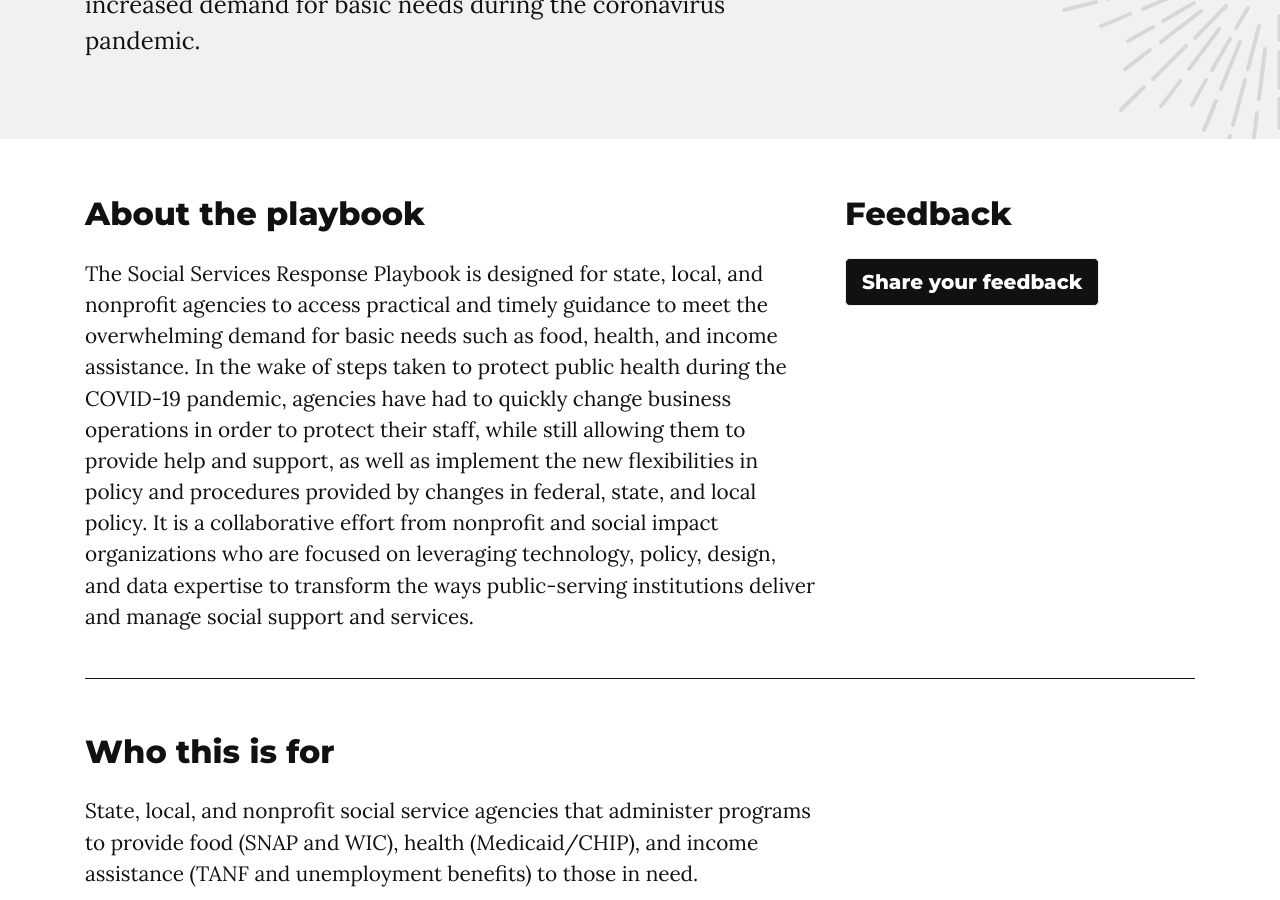
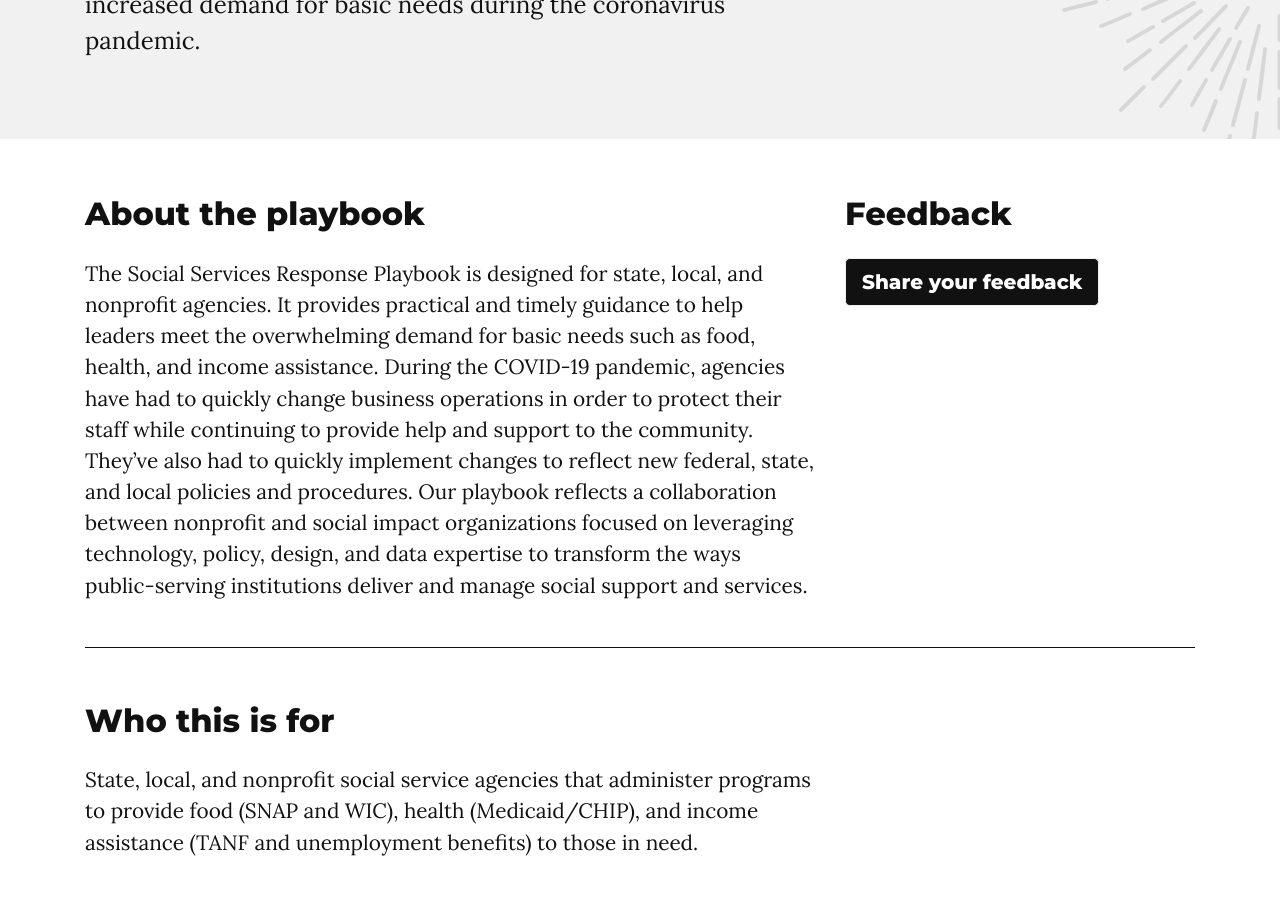
Before and after one commit to Social-Tech-Collab/socialtechcollaborative, a Jekyll site: the page built from index.html, in a window 1280 px wide and 900 px high, scrolled down 386 px. Built offline with Jekyll 4.4.1, drawn with Linux system fonts in a browser that asks for light colours; nearby versions of some CDN libraries; some web fonts are replaced; the list of posts is cut into pages by our own code.

Commit message:
update copy

```diff
--- a/index.html
+++ b/index.html
@@ -19,7 +19,7 @@
     <div class="row">
         <div class="col-lg-8">
             <h2>About the playbook</h2>
-            <p>The Social Services Response Playbook is designed for state, local, and nonprofit agencies to access practical and timely guidance to meet the overwhelming demand for basic needs such as food, health, and income assistance. In the wake of steps taken to protect public health during the COVID-19 pandemic, agencies have had to quickly change business operations in order to protect their staff, while still allowing them to provide help and support, as well as implement the new flexibilities in policy and procedures provided by changes in federal, state, and local policy. It is a collaborative effort from nonprofit and social impact organizations who are focused on leveraging technology, policy, design, and data expertise to transform the ways public-serving institutions deliver and manage social support and services.</p>
+            <p>The Social Services Response Playbook is designed for state, local, and nonprofit agencies. It provides practical and timely guidance to help leaders meet the overwhelming demand for basic needs such as food, health, and income assistance. During the COVID-19 pandemic, agencies have had to quickly change business operations in order to protect their staff while continuing  to provide help and support to the community. They’ve also had to quickly implement changes to reflect new federal, state, and local policies and procedures. Our playbook reflects  a collaboration between nonprofit and social impact organizations focused on leveraging technology, policy, design, and data expertise to transform the ways public-serving institutions deliver and manage social support and services.</p>
         </div>
         <div class="col-lg-4">
             <h2>Feedback</h2>
```
